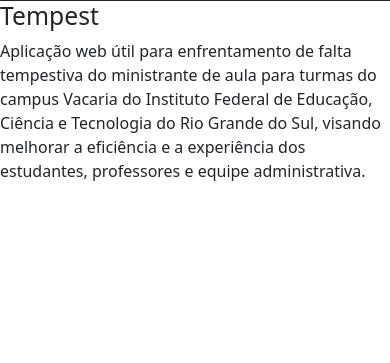
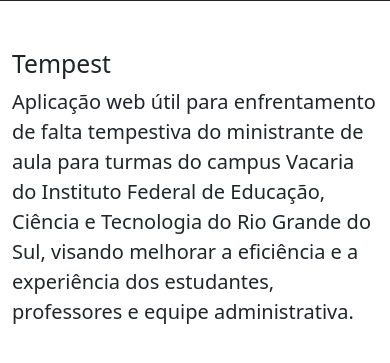
Before and after one commit to elysonSSS/tempest, a Django app: page /sobre in a window 390 px wide. Shown: the part 55-418 px from the top of the page. Run offline with Django 4.2, Linux system fonts and the light colour scheme; the visitor is signed in with stand-in values (Sample User, id 1); parts of the project's set-up code (start-up, migrations or seed data) failed here and were passed over.

Commit message:
adicionada responsividade à página Sobre.

```diff
--- a/tempest/app/forms.py
+++ b/tempest/app/forms.py
@@ -63,6 +63,7 @@ class FormSubstitua(ModelForm):
         fields = ["data_hora_aula_substituida", "curso_afetado", "horarios_aula", "semestre_afetado"]
         widgets = {
             'data_hora_aula_substituida': SelectDateWidget(),
+
         }
 
         horarios_aula = forms.MultipleChoiceField(
--- a/tempest/app/templates/login.html
+++ b/tempest/app/templates/login.html
@@ -7,7 +7,7 @@
     <meta name="viewport" content="width=device-width, initial-scale=1, shrink-to-fit=no">
     <link rel="stylesheet" href="https://cdn.jsdelivr.net/npm/bootstrap@5.1.3/dist/css/bootstrap.min.css">
     <link rel="stylesheet" href="{% static 'style.css' %}">
-    <title>Entrar | Tempest</title>
+    {% block title %} Tempest | Entre {% endblock %}
 </head>
 <body>
     <div class="container-fluid mt-5 text-center">
--- a/tempest/app/templates/sobre.html
+++ b/tempest/app/templates/sobre.html
@@ -1,10 +1,17 @@
 {% extends 'core.html' %}
+{% load static %}
+{% block title %} Sobre | Tempest {% endblock %}
 {% block content %}
 
-<h2>Tempest</h2>
-<p>Aplicação web útil para enfrentamento de falta tempestiva do ministrante de aula para turmas do campus Vacaria do Instituto Federal de Educação, Ciência e Tecnologia do Rio Grande do Sul, visando melhorar a eficiência e a experiência dos estudantes, professores e equipe administrativa.
-</p>
-
-
+<div class="container mt-5">
+  <div class="row">
+    <div class="col-md-8 offset-md-2">
+      <h2>Tempest</h2>
+      <p class="lead">
+        Aplicação web útil para enfrentamento de falta tempestiva do ministrante de aula para turmas do campus Vacaria do Instituto Federal de Educação, Ciência e Tecnologia do Rio Grande do Sul, visando melhorar a eficiência e a experiência dos estudantes, professores e equipe administrativa.
+      </p>
+    </div>
+  </div>
+</div>
 
 {% endblock content %}
--- a/tempest/app/views.py
+++ b/tempest/app/views.py
@@ -75,6 +75,10 @@ def main(reqest):
     loginForm = LoginForm()
     return render(reqest, 'login.html', {'userCreation': userCreation, 'loginForm': loginForm})
 
+
+def sucesso(request):
+    return render(request,'sucesso.html')
+
 @login_required
 def home(reqest):
     if reqest.user.is_authenticated:
@@ -91,6 +95,8 @@ def home(reqest):
                 substituicao_aula.save()
 
                 return redirect('sucesso/')
+            else:
+                print("ta parando aqui")
         else:
             form = FormSubstitua()
 
@@ -108,7 +114,3 @@ def sobre(request):
         return render(request, 'sobre.html')
     else:
         return HttpResponseRedirect('/')
-
-
-def sucesso(request):
-    return render(request,'sucesso.html')
```
